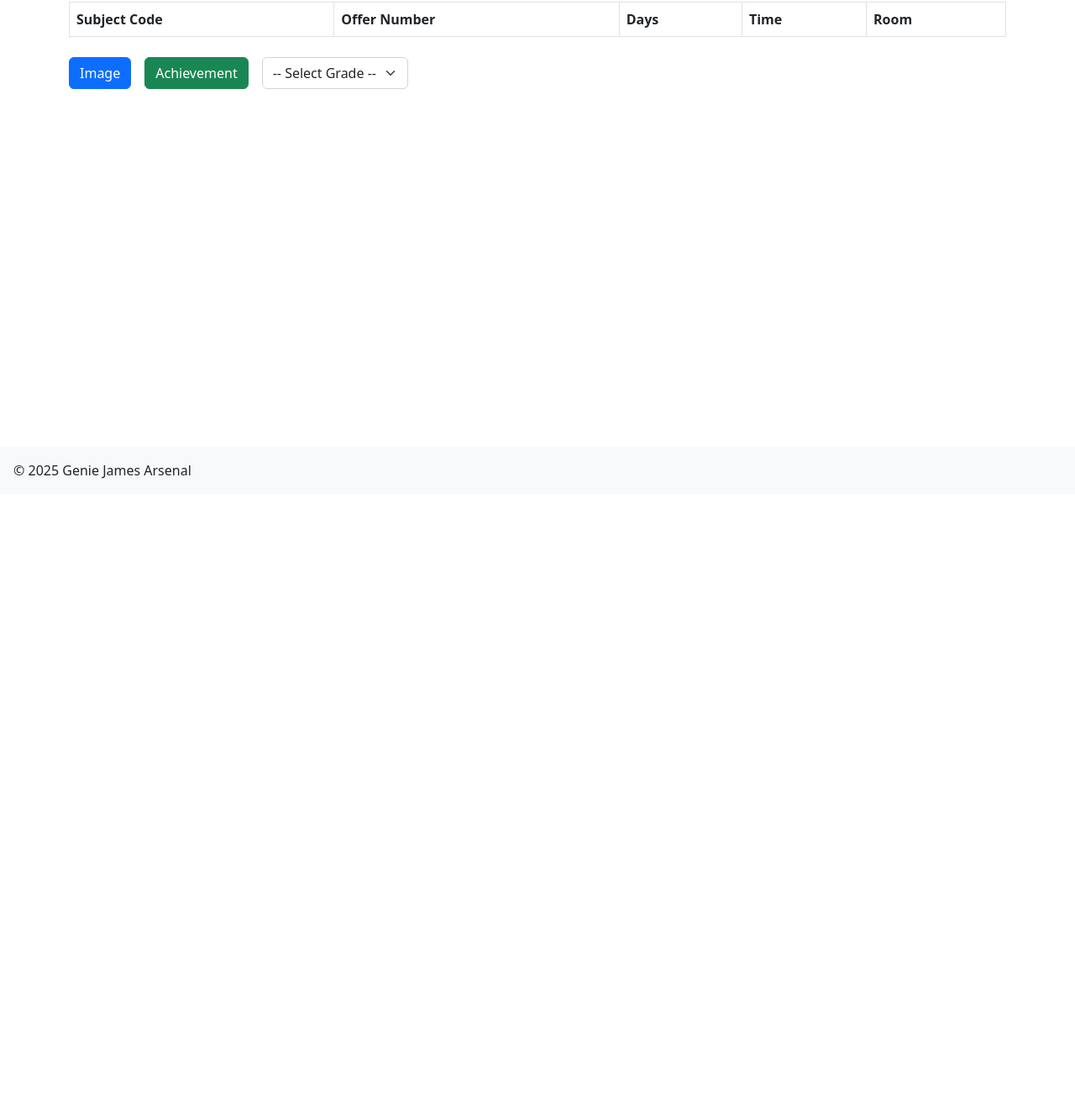
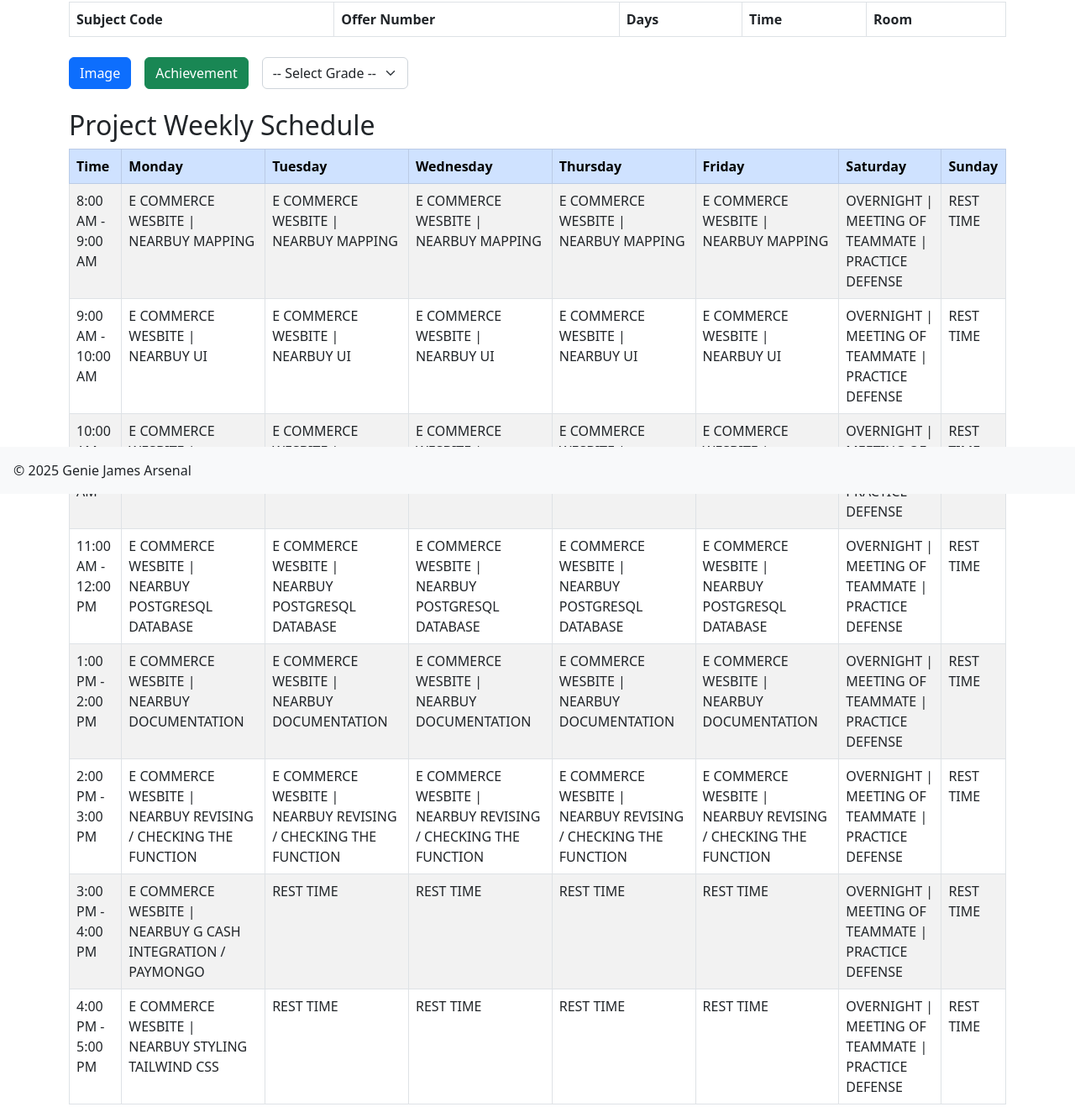
Before and after one commit to ArsenalGenieJames/ccsgensched, a plain HTML site: page index.html in a window 1280 px wide. Shown: the part 212-1530 px from the top of the page at 84% size. Before the commit the page ends 800 px from the top, so only its background shows below. Drawn offline with nearby package versions, Linux system fonts and the light colour scheme.

Commit message:
new schedule of added

```diff
--- a/button.js
+++ b/button.js
@@ -7,14 +7,13 @@ function showContent(type) {
         <div id="image-slider" class="carousel slide" data-bs-ride="carousel">
             <div class="carousel-inner">
             <div class="carousel-item active">
-                <img src="./img/firstyear_deanslist.jpg" class="d-block w-100" alt="Image 1">
-            </div>
-
-            <div class="carousel-item">
-                <img src="./img/ici_panelist.jpg" class="d-block w-100 icipanel" alt="Image 2">
+            <img src="./img/firstyear_deanslist.jpg" class="d-block w-100 img-fluid" alt="Image 1" style="object-fit: cover; height: 300px;">
             </div>
             <div class="carousel-item">
-                <img src="./img/ui_champion.jpg" class="d-block w-100" alt="Image 3">
+            <img src="./img/ici_panelist.jpg" class="d-block w-100 img-fluid" alt="Image 2" style="object-fit: cover; height: 800px;">
+            </div>
+            <div class="carousel-item">
+            <img src="./img/ui_champion.jpg" class="d-block w-100 img-fluid" alt="Image 3" style="object-fit: cover; height: 300px;">
             </div>
             </div>
             <button class="carousel-control-prev" type="button" data-bs-target="#image-slider" data-bs-slide="prev">
--- a/index.html
+++ b/index.html
@@ -72,6 +72,110 @@
 
     </div>
 
+
+    <div class="container mt-4 mb-5">
+        <h2 class="text-left">Project Weekly Schedule</h2>
+        <div class="table-responsive">
+            <table class="table table-bordered table-striped">
+                <thead class="table-primary">
+                    <tr>
+                        <th>Time</th>
+                        <th>Monday</th>
+                        <th>Tuesday</th>
+                        <th>Wednesday</th>
+                        <th>Thursday</th>
+                        <th>Friday</th>
+                        <th>Saturday</th>
+                        <th>Sunday</th>
+                    </tr>
+                </thead>
+                <tbody>
+                    <tr>
+                        <td>8:00 AM - 9:00 AM</td>
+                        <td>E COMMERCE WESBITE | NEARBUY MAPPING</td>
+                        <td>E COMMERCE WESBITE | NEARBUY MAPPING</td>
+                        <td>E COMMERCE WESBITE | NEARBUY MAPPING</td>
+                        <td>E COMMERCE WESBITE | NEARBUY MAPPING</td>
+                        <td>E COMMERCE WESBITE | NEARBUY MAPPING</td>
+                        <td>OVERNIGHT | MEETING OF TEAMMATE | PRACTICE DEFENSE</td>
+                        <td>REST TIME</td>
+                    </tr>
+                    <tr>
+                        <td>9:00 AM - 10:00 AM</td>
+                        <td>E COMMERCE WESBITE | NEARBUY UI</td>
+                        <td>E COMMERCE WESBITE | NEARBUY UI</td>
+                        <td>E COMMERCE WESBITE | NEARBUY UI</td>
+                        <td>E COMMERCE WESBITE | NEARBUY UI</td>
+                        <td>E COMMERCE WESBITE | NEARBUY UI</td>
+                        <td>OVERNIGHT | MEETING OF TEAMMATE | PRACTICE DEFENSE</td>
+                        <td>REST TIME</td>
+                    </tr>
+                    <tr>
+                        <td>10:00 AM - 11:00 AM</td>
+                        <td>E COMMERCE WESBITE | NEARBUY UX</td>
+                        <td>E COMMERCE WESBITE | NEARBUY UX</td>
+                        <td>E COMMERCE WESBITE | NEARBUY UX</td>
+                        <td>E COMMERCE WESBITE | NEARBUY UX</td>
+                        <td>E COMMERCE WESBITE | NEARBUY UX</td>
+                        <td>OVERNIGHT | MEETING OF TEAMMATE | PRACTICE DEFENSE</td>
+                        <td>REST TIME</td>
+                    </tr>
+                    <tr>
+                        <td>11:00 AM - 12:00 PM</td>
+                        <td>E COMMERCE WESBITE | NEARBUY POSTGRESQL DATABASE</td>
+                        <td>E COMMERCE WESBITE | NEARBUY POSTGRESQL DATABASE</td>
+                        <td>E COMMERCE WESBITE | NEARBUY POSTGRESQL DATABASE</td>
+                        <td>E COMMERCE WESBITE | NEARBUY POSTGRESQL DATABASE</td>
+                        <td>E COMMERCE WESBITE | NEARBUY POSTGRESQL DATABASE</td>
+                        <td>OVERNIGHT | MEETING OF TEAMMATE | PRACTICE DEFENSE</td>
+                        <td>REST TIME</td>
+                    </tr>
+                    <tr>
+                        <td>1:00 PM - 2:00 PM</td>
+                        <td>E COMMERCE WESBITE | NEARBUY DOCUMENTATION</td>
+                        <td>E COMMERCE WESBITE | NEARBUY DOCUMENTATION</td>
+                        <td>E COMMERCE WESBITE | NEARBUY DOCUMENTATION</td>
+                        <td>E COMMERCE WESBITE | NEARBUY DOCUMENTATION</td>
+                        <td>E COMMERCE WESBITE | NEARBUY DOCUMENTATION</td>
+                        <td>OVERNIGHT | MEETING OF TEAMMATE | PRACTICE DEFENSE</td>
+                        <td>REST TIME</td>
+                    </tr>
+                    <tr>
+                        <td>2:00 PM - 3:00 PM</td>
+                        <td>E COMMERCE WESBITE | NEARBUY REVISING / CHECKING THE FUNCTION</td>
+                        <td>E COMMERCE WESBITE | NEARBUY REVISING / CHECKING THE FUNCTION</td>
+                        <td>E COMMERCE WESBITE | NEARBUY REVISING / CHECKING THE FUNCTION</td>
+                        <td>E COMMERCE WESBITE | NEARBUY REVISING / CHECKING THE FUNCTION</td>
+                        <td>E COMMERCE WESBITE | NEARBUY REVISING / CHECKING THE FUNCTION</td>
+                        <td>OVERNIGHT | MEETING OF TEAMMATE | PRACTICE DEFENSE</td>
+                        <td>REST TIME</td>
+                    </tr>
+                    <tr>
+                        <td>3:00 PM - 4:00 PM</td>
+                        <td>E COMMERCE WESBITE | NEARBUY G CASH INTEGRATION / PAYMONGO</td>
+                        <td>REST TIME</td>
+                        <td>REST TIME</td>
+                        <td>REST TIME</td>
+                        <td>REST TIME</td>
+                        <td>OVERNIGHT | MEETING OF TEAMMATE | PRACTICE DEFENSE</td>
+                        <td>REST TIME</td>
+                    </tr>
+                    <tr>
+                        <td>4:00 PM - 5:00 PM</td>
+                        <td>E COMMERCE WESBITE | NEARBUY STYLING TAILWIND CSS</td>
+                        <td>REST TIME</td>
+                        <td>REST TIME</td>
+                        <td>REST TIME</td>
+                        <td>REST TIME</td>
+                        <td>OVERNIGHT | MEETING OF TEAMMATE | PRACTICE DEFENSE</td>
+                        <td>REST TIME</td>
+                    </tr>
+                </tbody>
+            </table>
+        </div>
+    </div>
+
+
     <footer class="bg-light text-center text-lg-start mt-4 fixed-bottom">
         <div class="text-left p-3">
             © <span id="current-year"></span> Genie James Arsenal
--- a/style.css
+++ b/style.css
@@ -1,7 +1,7 @@
-#greeting {
-    font-size: 20px;
+/* #greeting {
+    font-size: 0px;
     color: #333;
-}
+} */
 
 
 /* @media (max-width: 576px) {
```
